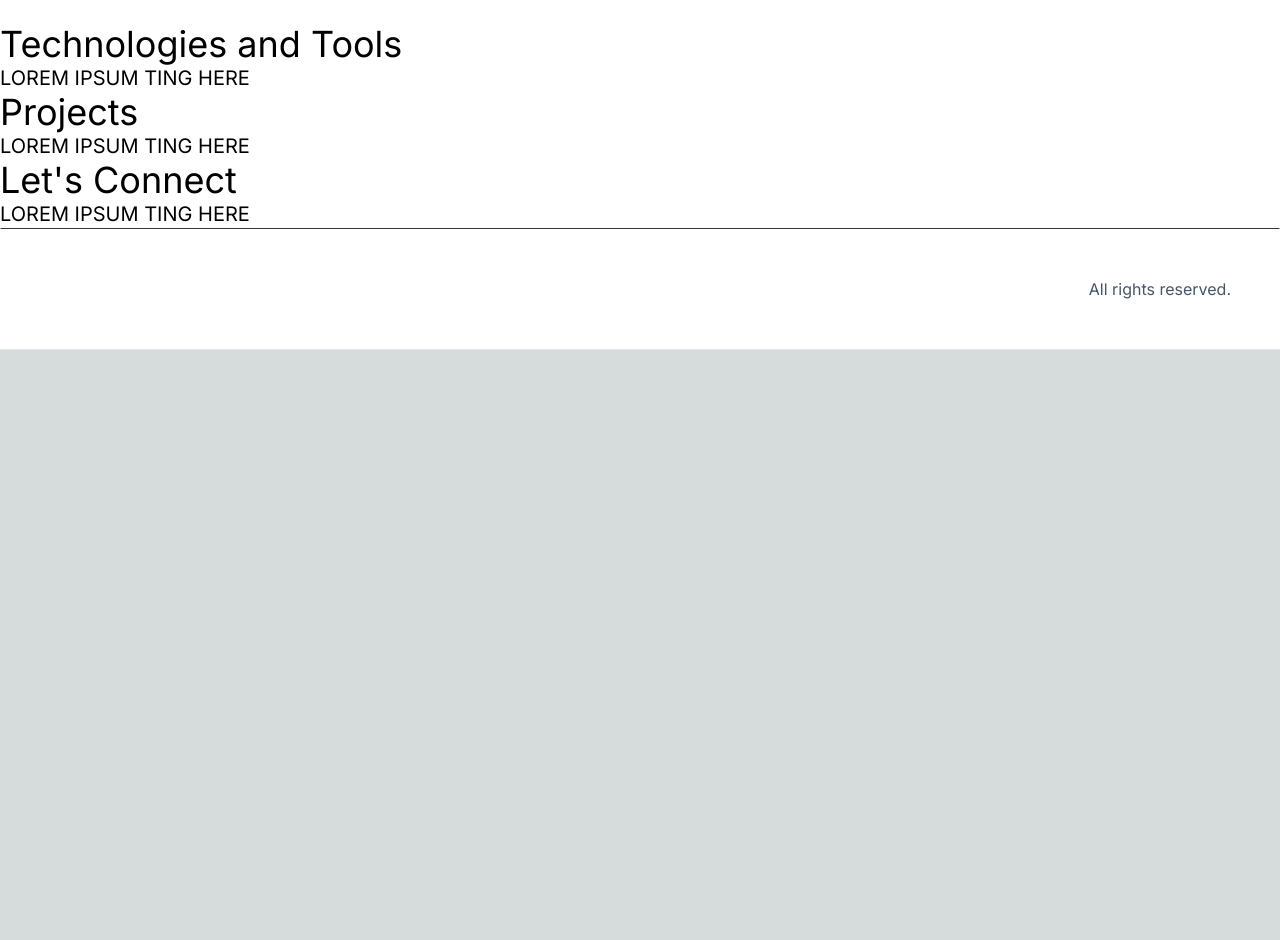
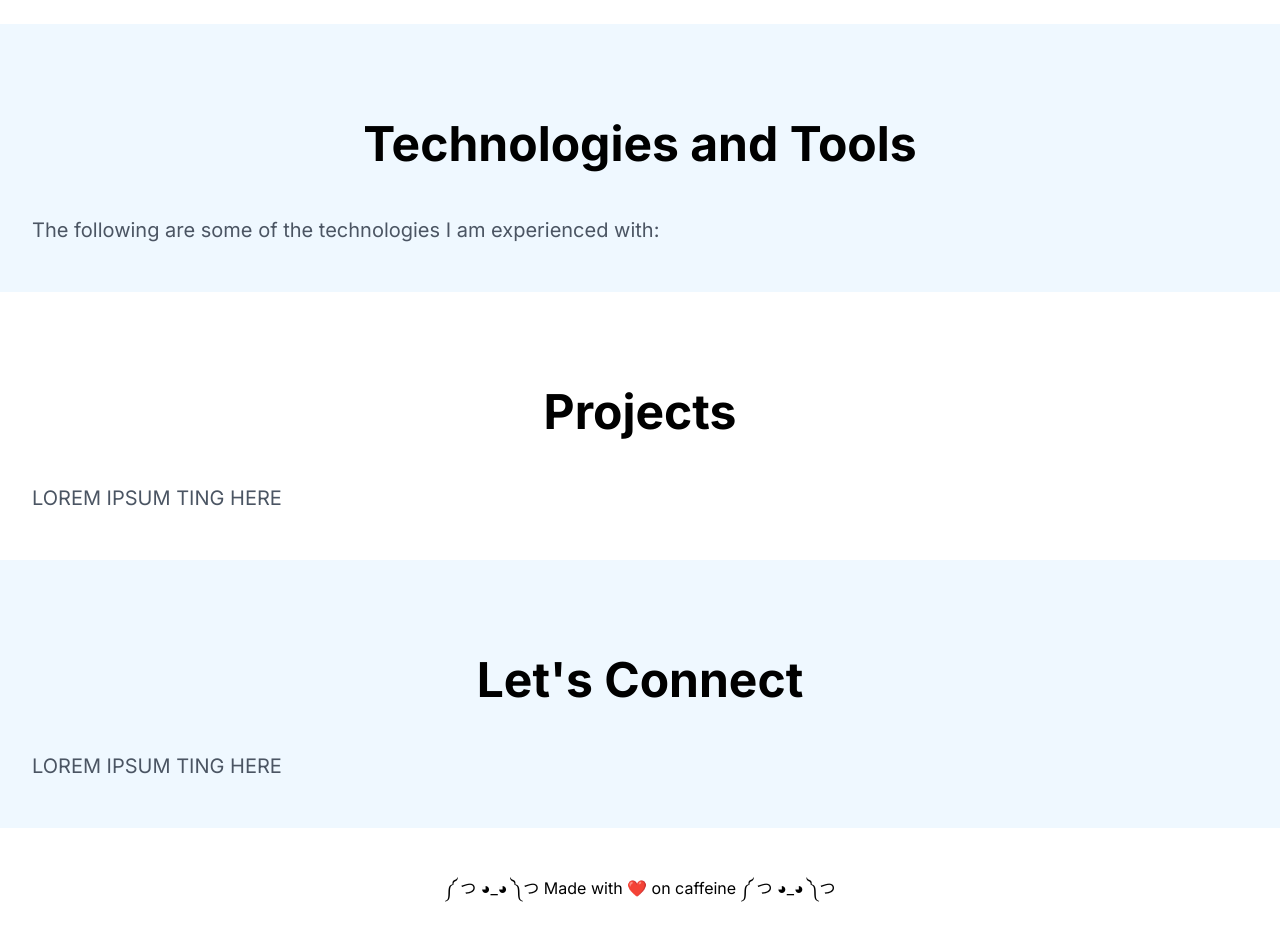
Before and after one commit to AhmetMuratAcar/Portfolio, a Next.js app: page / in a window 1280 px wide. Shown: the part 1240-2180 px from the top of the page. Before the commit the page ends 1590 px from the top, so only its background shows below. Built offline with nearby package versions, Linux system fonts and the light colour scheme.

Commit message:
Adds styling to all remaining component sections.

```diff
--- a/src/app/components/ContactSection.jsx
+++ b/src/app/components/ContactSection.jsx
@@ -3,10 +3,16 @@ import React from "react";
 
 const ContactSection = () => {
     return (
-        <section id="Contact">
-            <div>
-                <h2 className="text-4xl">Let's Connect</h2>
-                <p className="text-lg lg:text-xl">
+        <section
+            id="Contact"
+            className="bg-[#EFF8FF]"
+            style={{
+                width: '100vw'
+            }}
+        >
+            <div className="max-w-7xl mx-auto x-4 sm:px-6 lg:px-8 px-4 md:mt-0 pt-24 pb-12">
+            <h2 className="text-5xl font-bold px-4 md:px-0 text-center">Let's Connect</h2>
+            <p className="text-lg lg:text-xl text-left text-gray-600 mt-12">
                     LOREM IPSUM TING HERE
                 </p>
             </div>
--- a/src/app/components/Footer.jsx
+++ b/src/app/components/Footer.jsx
@@ -2,10 +2,9 @@ import React from "react";
 
 const Footer = () => {
   return (
-    <footer className="footer border z-10 border-t-[#33353F] border-l-transparent border-r-transparent text-white">
-      <div className="container p-12 flex justify-between">
-        <span>LOGO</span>
-        <p className="text-slate-600">All rights reserved.</p>
+    <footer className="footer z-10 text-black bg-[#FFFFFF] w-screen">
+      <div className="container p-12 flex justify-center items-center mx-auto" style={{ maxWidth: "100vw" }}>
+        <p className="text-center">༼ つ ◕_◕ ༽つ Made with ❤️ on caffeine ༼ つ ◕_◕ ༽つ</p>
       </div>
     </footer>
   );
--- a/src/app/components/ProjectsSection.jsx
+++ b/src/app/components/ProjectsSection.jsx
@@ -3,10 +3,16 @@ import React from "react";
 
 const ProjectsSection = () => {
     return (
-        <section id="Projects">
-            <div>
-                <h2 className="text-4xl">Projects</h2>
-                <p className="text-lg lg:text-xl">
+        <section
+            id="Projects"
+            className="bg-[#FFFFFF]"
+            style={{
+                width: '100vw'
+            }}
+        >
+            <div className="max-w-7xl mx-auto x-4 sm:px-6 lg:px-8 px-4 md:mt-0 pt-24 pb-12">
+                <h2 className="text-5xl font-bold px-4 md:px-0 text-center">Projects</h2>
+                <p className="text-lg lg:text-xl text-left text-gray-600 mt-12">
                     LOREM IPSUM TING HERE
                 </p>
             </div>
--- a/src/app/components/TechSection.jsx
+++ b/src/app/components/TechSection.jsx
@@ -3,11 +3,20 @@ import React from "react";
 
 const TechSection = () => {
     return (
-        <section id="Techstack">
-            <div>
-                <h2 className="text-4xl">Technologies and Tools</h2>
-                <p className="text-lg lg:text-xl">
-                    LOREM IPSUM TING HERE
+        <section
+            id="Techstack"
+            className="bg-[#EFF8FF]"
+            style={{
+                width: '100vw'
+            }}
+        >
+
+            <div className="max-w-7xl mx-auto x-4 sm:px-6 lg:px-8 px-4 md:mt-0 pt-24 pb-12">
+                <h2 className="text-5xl font-bold px-4 md:px-0 text-center">
+                    Technologies and Tools
+                </h2>
+                <p className="text-lg lg:text-xl text-left text-gray-600 mt-12">
+                    The following are some of the technologies I am experienced with:
                 </p>
             </div>
         </section>
```
